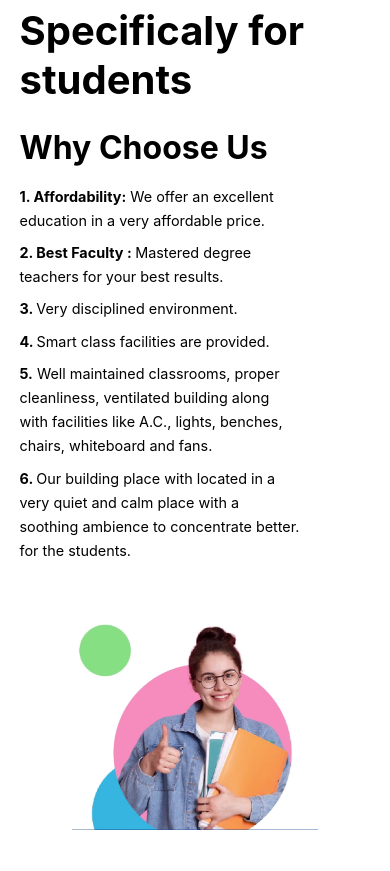
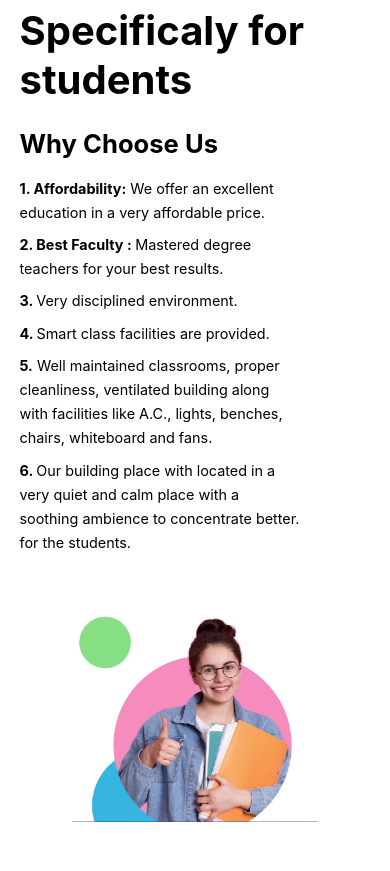
Before and after one commit to megh16123/s2sui, a React (Create React App) app: page / in a window 390 px wide. Shown: the part 1180-2051 px from the top of the page. Built offline with nearby package versions, Linux system fonts and the light colour scheme.

Commit message:
navlinks order changed

```diff
--- a/src/components/LayoutComponents/Navbar.jsx
+++ b/src/components/LayoutComponents/Navbar.jsx
@@ -37,7 +37,7 @@ function Navbar() {
             justifyContent: "space-around",
             alignItems: "center",
             zIndex: "100",
-            height: "100vh"
+            height: "99vh"
   }
 
   const notShow={
@@ -61,8 +61,8 @@ function Navbar() {
         <ul className={styles.navlinks} style={width<=768?showlinks?show:notShow:nothing}>
         <li className= {styles.navigationLinks}><NavLink to='/'>Home</NavLink></li>
         <li className= {styles.navigationLinks}><NavLink to='/classes'>Classes</NavLink> </li>
+        <li className= {styles.navigationLinks}><HashLink to='#footer'>Contact Us</HashLink></li>
         <li className= {styles.navigationLinks}><NavLink to='/about'>About Us</NavLink></li>
-        <li className= {styles.navigationLinks}><HashLink to='#footer'>Contact Us</HashLink></li>
         </ul>
         <div className={styles.burger} onClick={()=>setShowLinks(!showlinks)} style={showlinks?fixed:notfixed}>
           <div className={styles.line} style={showlinks?whiteBurger:blackBurger}></div>
--- a/src/components/pages/Home/Hero.module.scss
+++ b/src/components/pages/Home/Hero.module.scss
@@ -384,6 +384,9 @@
             // height: 115vh !important;
             flex-direction: column !important;
             margin: 0% 5%;
+            h3,h1{
+                font-size: 1.6rem;
+            }
 
             .hero_content {
                 width: 100%;
```
